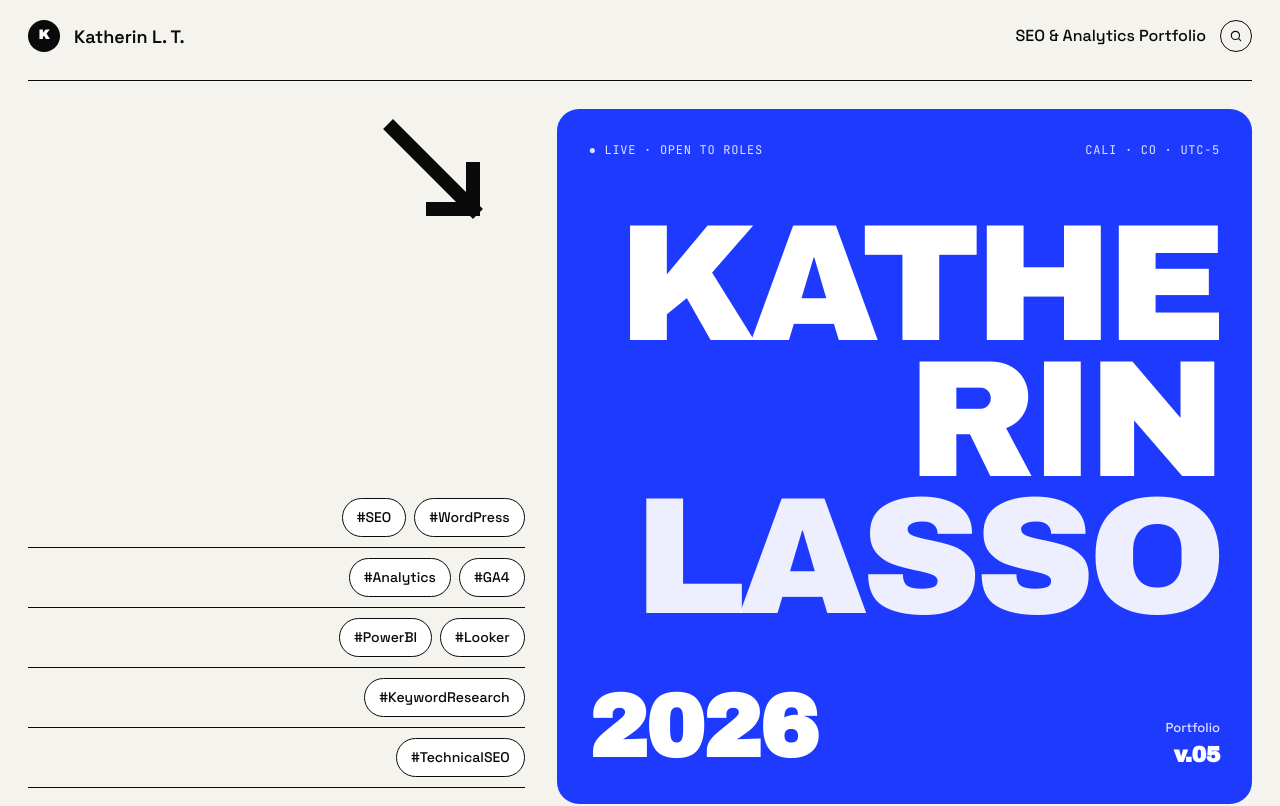
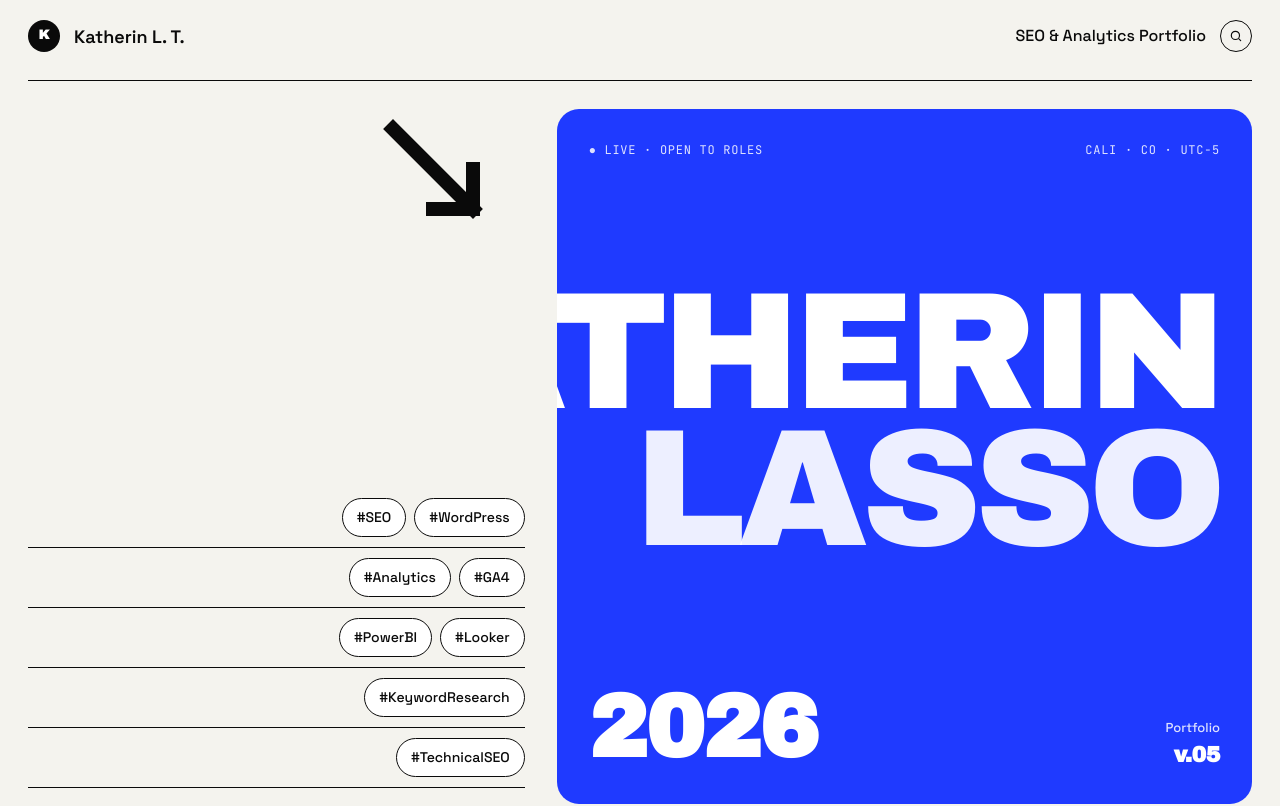
Before and after one commit to Kaitobar/portfolio, a React (Vite) app: page / in a window 1280 px wide. Shown: the top 806 px of the page. Built offline with nearby package versions, Linux system fonts and the light colour scheme.

Commit message:
Fix hero name: KATHERIN LASSO on two lines

```diff
--- a/src/components/Hero.jsx
+++ b/src/components/Hero.jsx
@@ -68,8 +68,7 @@ export const Hero = () => (
             alignSelf: 'flex-end',
             textAlign: 'right',
           }}>
-            <div>KATHE</div>
-            <div>RIN</div>
+            <div>KATHERIN</div>
             <div style={{ color: 'rgba(255,255,255,0.92)' }}>LASSO</div>
           </div>
 
```
